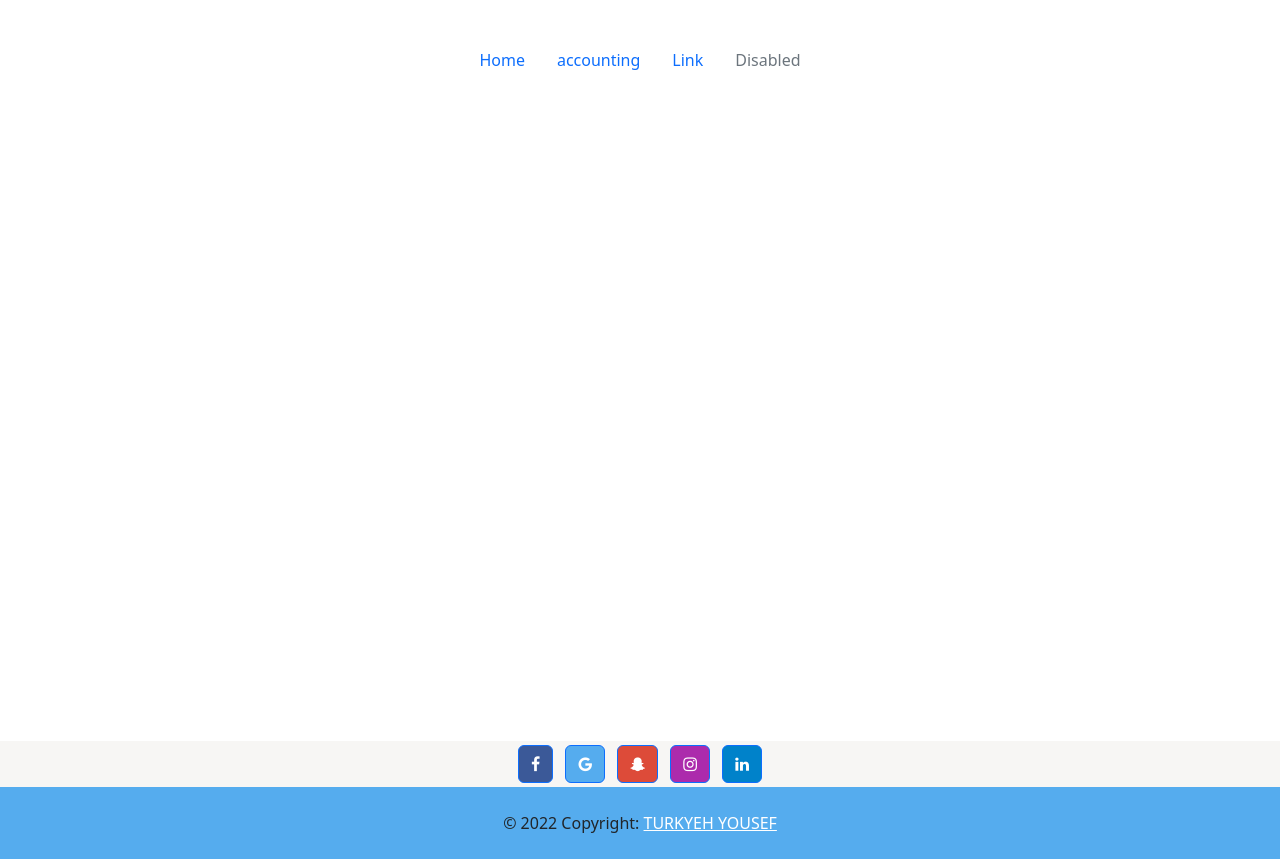
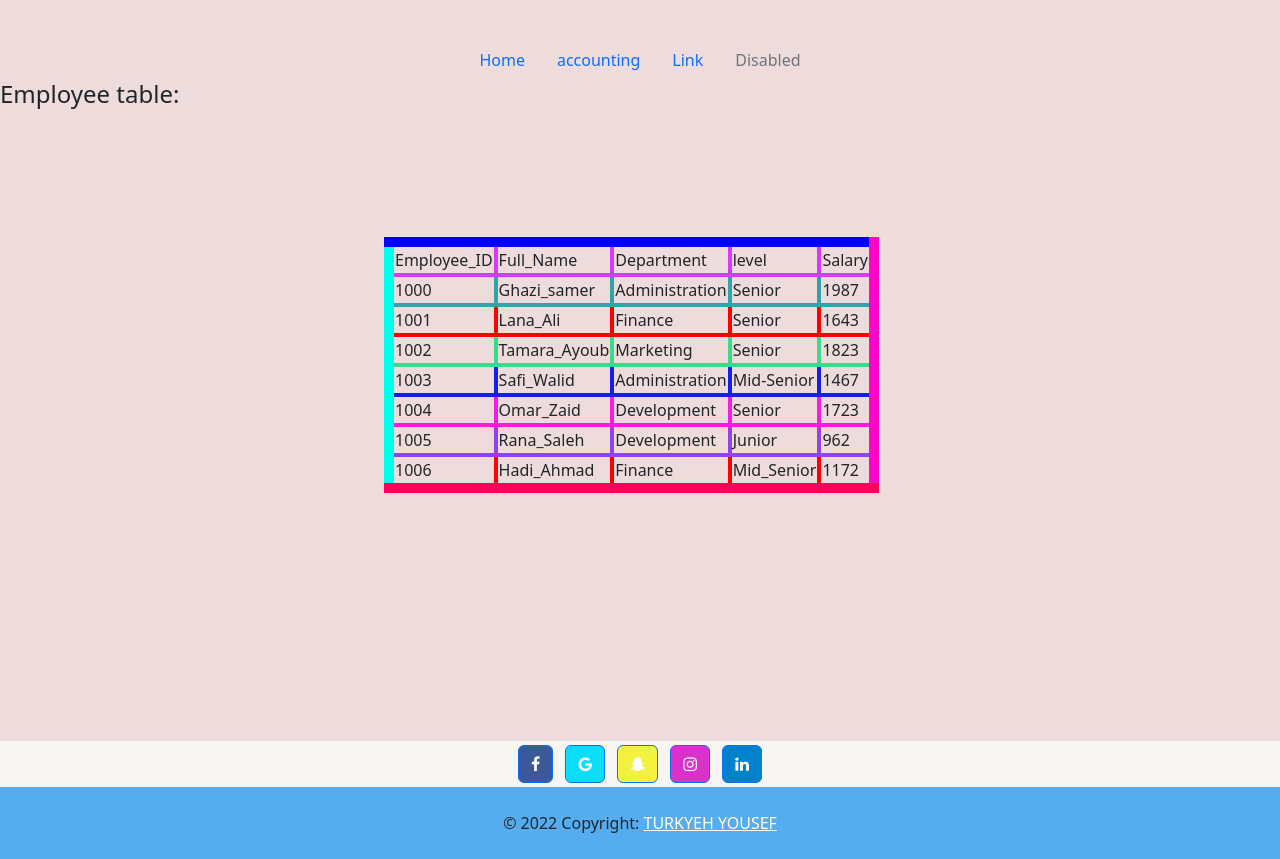
Before and after one commit to Turkyeh/management-system, a plain HTML site: page index.html in a window 1280 px wide. Drawn offline with nearby package versions, Linux system fonts and the light colour scheme.

Commit message:
Add files via upload

```diff
--- a/construc.js
+++ b/construc.js
@@ -63,3 +63,116 @@ function render(){
 //     document.getElementById("myTable").classList.toggle("hidden");
 
 // }
+
+
+
+employee1=[1000 , "Ghazi_samer" , "Administration" , "Senior",employee1.Salary ];
+employee2=[1001 , "Lana_Ali" , "Finance" , "Senior",employee2.Salary ];
+employee3=[1002 , "Tamara_Ayoub" , "Marketing" , "Senior",employee3.Salary ];
+employee4=[1003 , "Safi_Walid" , "Administration" , "Mid-Senior",employee4.Salary ];
+employee5=[1004 , "Omar_Zaid" , "Development" , "Senior",employee5.Salary ];
+employee6 = [1005, "Rana_Saleh", "Development", "Junior",employee6.Salary ];
+employee7=[1006 , "Hadi_Ahmad" , "Finance" , "Mid_Senior",employee7.Salary ];
+let arram = ["  Employee_ID  ", "Full_Name", "Department", "level", "Salary"];
+
+function tableCreate(row, col){
+    let body = document.body;
+    let tbl  = document.createElement('table');
+    tbl.style.width  = '400px';
+  tbl.style.border = 'p6x solid red';
+
+
+  for (let i = 0; i < row; i++) {
+    let tr = tbl.insertRow();
+    for (let j = 0; j < col; j++) {
+      if (i == 0 && j == 0) {
+        for (let k = 0; k < arram.length; k++) {
+
+          let td = tr.insertCell();
+
+          td.appendChild(document.createTextNode(` ${arram[k]} `));
+          td.style.border = '4px solid #db38ff';
+
+          if (k == 6) { break; }
+        }
+
+
+      }
+      else if (i == 1 && j == 1) {
+        for (let k = 0; k < employee1.length; k++) {
+
+          let td = tr.insertCell();
+
+          td.appendChild(document.createTextNode(` ${employee1[k]}`));
+          td.style.border = '4px solid #32a4a8';
+          if (k == 6) { break; }
+        }
+      }
+      else if (i == 2 && j == 2) {
+        for (let k = 0; k < employee2.length; k++) {
+
+          let td = tr.insertCell();
+
+          td.appendChild(document.createTextNode(` ${employee2[k]}`));
+          td.style.border = '4px solid red';
+          if (k == 6) {
+            break;
+          }
+        }
+      }
+      else if (i == 3 && j == 3) {
+        for (let k = 0; k < employee3.length; k++) {
+
+          let td = tr.insertCell();
+
+          td.appendChild(document.createTextNode(` ${employee3[k]}`));
+          td.style.border = '4px solid #3bd98a';
+          if (k == 6) { break; }
+        }
+      }
+      else if (i == 4 && j == 4) {
+        for (let k = 0; k < employee4.length; k++) {
+
+          let td = tr.insertCell();
+
+          td.appendChild(document.createTextNode(` ${employee4[k]}`));
+          td.style.border = '4px solid #161df2';
+          if (k == 6) { break; }
+        }
+      }
+      else if (i == 5 && j==4) {
+        for (let k = 0; k < employee5.length; k++) {
+
+          let td = tr.insertCell();
+
+          td.appendChild(document.createTextNode(` ${employee5[k]}`));
+          td.style.border = '4px solid #ff19e0';
+          if (k == 6) { break; }
+        }
+      }
+      else if (i == 6 && j==4) {
+        for (let k = 0; k < employee6.length; k++) {
+
+          let td = tr.insertCell();
+
+          td.appendChild(document.createTextNode(` ${employee6[k]}`));
+          td.style.border = '4px solid #9143f0';
+          if (k == 6) { break; }
+        }
+      }
+      else if (i == 7 && j==4) {
+        for (let k = 0; k < employee7.length; k++) {
+
+          let td = tr.insertCell();
+
+          td.appendChild(document.createTextNode(` ${employee7[k]}`));
+          td.style.border =  '4px solid red';
+
+        }
+      }
+    }
+  }
+    body.appendChild(tbl);
+}
+
+tableCreate(8,5);
--- a/index.html
+++ b/index.html
@@ -4,8 +4,6 @@
         <title></title>
         <meta charset="UTF-8">
         <meta name="viewport" content="width=device-width, initial-scale=1">
-
-    <link rel="stylesheet" href="st">
     <!-- CSS only -->
     <link href="https://cdn.jsdelivr.net/npm/bootstrap@5.2.0/dist/css/bootstrap.min.css" rel="stylesheet"
         integrity="sha384-gH2yIJqKdNHPEq0n4Mqa/HGKIhSkIHeL5AyhkYV8i59U5AR6csBvApHHNl/vI1Bx" crossorigin="anonymous">
@@ -19,6 +17,7 @@
     rel="stylesheet">
 
     <link rel="stylesheet" href="https://cdnjs.cloudflare.com/ajax/libs/font-awesome/4.7.0/css/font-awesome.min.css">
+    <link rel="stylesheet" href="style.css">
 
     </head>
     <body>
@@ -78,6 +77,26 @@
     </tr>
 
 </table> -->
+
+<!-- <input type="button" value="Employee table" onclick="generate_table()"> -->
+
+<h4>Employee table:</h4>
+
+
+
+
+
+
+
+
+
+
+
+
+
+
+
+
 </section>
 
 
@@ -92,15 +111,15 @@
                 class="fa fa-facebook"></i></a>
 
             <!-- Twitter -->
-            <a class="btn btn-primary btn-floating m-1" style="background-color: #55acee;" href="#!" role="button"><i
+            <a class="btn btn-primary btn-floating m-1" style="background-color: #0cdefa;" href="#!" role="button"><i
                     class="fa fa-google"></i></a>
 
             <!-- Google -->
-            <a class="btn btn-primary btn-floating m-1" style="background-color: #dd4b39;" href="#!" role="button"><i
+            <a class="btn btn-primary btn-floating m-1" style="background-color: #f2f23f" href="#!" role="button"><i
                     class="fa fa-snapchat-ghost"></i></a>
 
             <!-- Instagram -->
-            <a class="btn btn-primary btn-floating m-1" style="background-color: #ac2bac;" href="#!" role="button"><i
+            <a class="btn btn-primary btn-floating m-1" style="background-color: #db30ca;" href="#!" role="button"><i
                     class="fa fa-instagram"></i></a>
 
             <!-- Linkedin -->
--- a/style.css
+++ b/style.css
@@ -6,3 +6,32 @@
 
 display: none;
 } */
+body{
+    background-color: #eedbdb;
+    margin: 0;
+    padding: 0;
+}
+
+table{
+    margin-left: 30vw;
+        margin-top: 10vw;
+    caption-side: top;
+    border: 10px solid;
+    border-color: blue #ff05c9 #ff0059 #00ffea;
+    border-radius: 2px;
+    -webkit-border-radius: 2px;
+    -moz-border-radius: 2px;
+    -ms-border-radius: 2px;
+    -o-border-radius: 2px;
+    border-collapse: 3px;
+}
+
+/* input{
+    margin-left: 45vw;
+    margin-bottom: 20px;
+} */
+
+footer{
+    /* margin-bottom:15vw;
+    padding-bottom: 70px; */
+}
```
